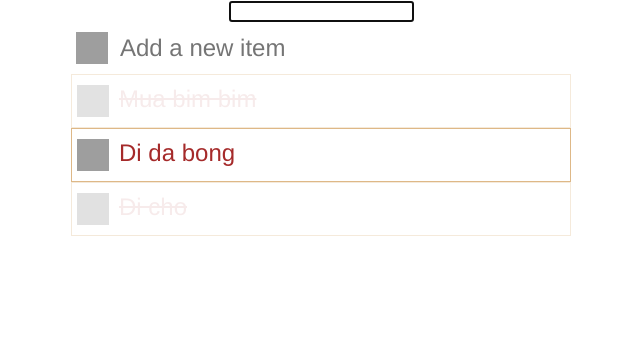
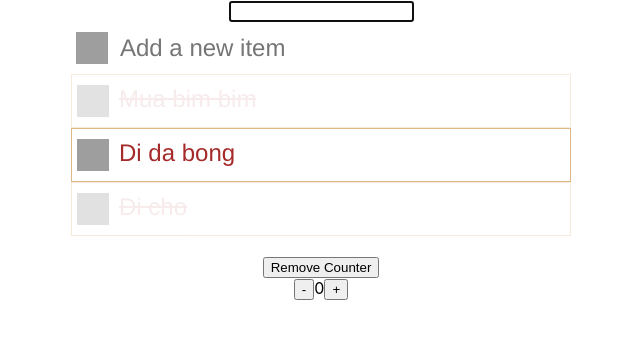
Before and after one commit to tomncoin/hello-reactjs, a React (Create React App) app in the folder todo-list/: page / in a window 1280 px wide. Shown: the top 338 px of the page, without its empty margins (319-959 px from the left). Built offline with nearby package versions, Linux system fonts and the light colour scheme; grey boxes are pictures that could not be loaded.

Commit message:
Component Lifecycles

```diff
--- a/todo-list/src/App.js
+++ b/todo-list/src/App.js
@@ -1,7 +1,9 @@
 import logo from './logo.svg';
 import './App.css';
+import React, { Component } from 'react';
+
 import TodoItem from './components/TodoItem';
-import React, { Component } from 'react';
+import Counter from './components/Counter';
 
 class App extends Component {
   constructor(){
@@ -12,7 +14,9 @@ class App extends Component {
         {title: 'Mua bim bim', isCompleted: true},
         {title: 'Di da bong', isCompleted: false},
         {title: 'Di cho', isCompleted: true}
-      ]
+      ],
+      showCounter: true
+
     };
 
     this.onKeyUp =this.onKeyUp.bind(this);
@@ -20,15 +24,20 @@ class App extends Component {
 
     this.inputElement = React.createRef();
 
-    debugger;
+    // debugger;
 
     //this.inputElement.current.focus();
     //setTimeout(() =>this.inputElement.current.focus(), 2000);
+
+
   }
 
-  componentDidMount(){
-    this.inputElement.current.focus();
+  removeCounter(){
+    this.setState({
+      showCounter: !this.state.showCounter
+    });
   }
+
 
   onItemClick(item){
 
@@ -77,6 +86,9 @@ class App extends Component {
   }
 
   render(){
+    console.log("App render");
+
+
     const {todoItems, newItem} =this.state;
 
     return (
@@ -97,8 +109,20 @@ class App extends Component {
         {
           todoItems.length==0 && 'Nonthing here'
         }
+
+        <br></br>
+        <button onClick={()=>this.removeCounter()}>Remove Counter</button>
+        { this.state.showCounter && <Counter></Counter>}
       </div>
     );
+  }
+
+  componentDidMount(){
+    this.inputElement.current.focus();
+  }
+
+  componentDidUpdate(){
+    console.log("App update");
   }
 }
 
--- /dev/null
+++ b/todo-list/src/components/Counter.js
@@ -0,0 +1,59 @@
+import { Component } from "react";
+
+class Counter extends Component{
+    constructor(){
+        super();
+
+        this.state={
+            count:0
+        };
+    }
+
+    increase(){
+        this.setState({
+            count: this.state.count+1
+        });
+
+    }
+
+    decrease(){
+        this.setState({
+            count: this.state.count-1
+        });
+    }
+
+    componentDidMount(){
+        console.log("Counter is mount");
+    }
+
+    componentDidUpdate(){
+        console.log("Counter is update");
+
+    }
+
+    componentWillUnmount(){
+        console.log("Counter is unmount");
+
+    }
+
+    render(){
+        console.log("counter rendering...");
+        return(
+            <div>
+                <button onClick={()=>this.decrease()}>-</button>
+                <span>{this.state.count}</span>
+                <button onClick={()=>this.increase()}>+</button>
+            </div>
+
+        );
+    }
+
+    shouldComponentUpdate(nextProps, nextState){
+        if(this.state.count===nextState.count){
+            return false;
+        }
+        return true;
+    }
+}
+
+export default Counter;
```
